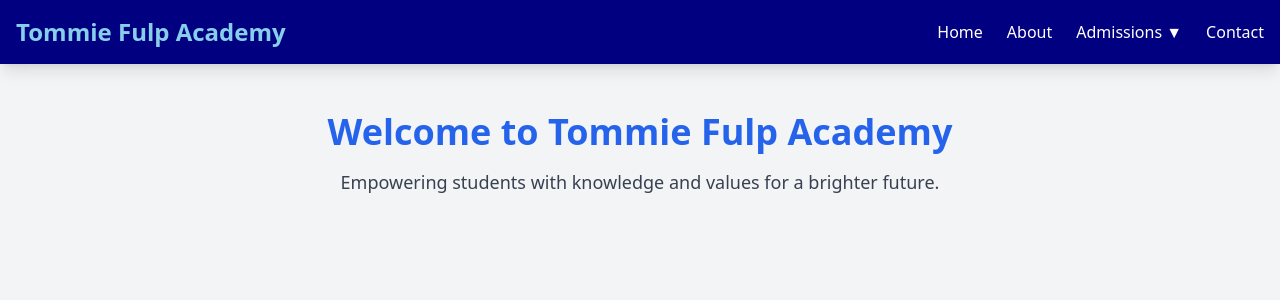
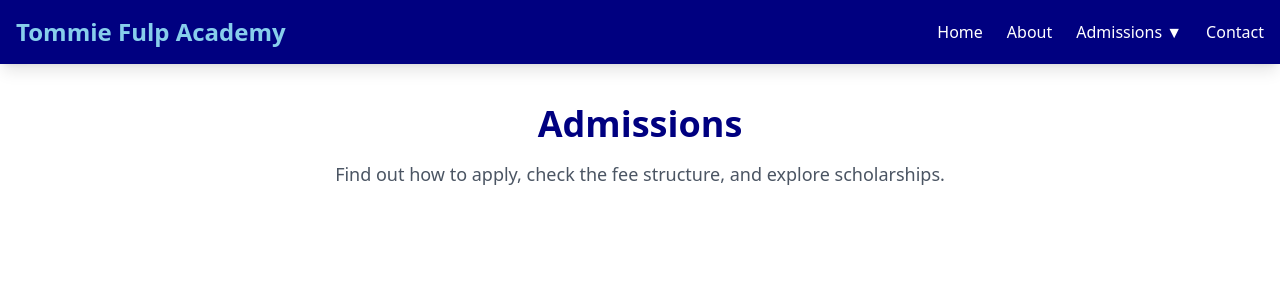
Before and after one commit to joek-yo/tommie-fulp-school-website, a React (Vite) app: page /admissions in a window 1280 px wide. Shown: the top 300 px of the page. Built offline with nearby package versions, Linux system fonts and the light colour scheme.

Commit message:
Set up React Router and added page components

```diff
--- a/package.json
+++ b/package.json
@@ -12,6 +12,7 @@
   "dependencies": {
     "react": "^19.0.0",
     "react-dom": "^19.0.0",
+    "react-router-dom": "^7.3.0",
     "sass": "^1.85.1",
     "tommie-fulp-school-website": "file:"
   },
--- a/src/App.jsx
+++ b/src/App.jsx
@@ -1,18 +1,23 @@
+// src/App.jsx
+
+import { BrowserRouter as Router, Routes, Route } from "react-router-dom";
 import Navbar from "./components/Navbar";
+import Home from "./pages/Home";
+import About from "./pages/About";
+import Admissions from "./pages/Admissions";
+import Contact from "./pages/Contact";
 
 function App() {
   return (
-    <div className="min-h-screen bg-gray-100">
+    <Router>
       <Navbar />
-      <main className="container mx-auto p-4 text-center">
-        <h1 className="text-4xl font-bold text-blue-600 mt-8">
-          Welcome to Tommie Fulp Academy
-        </h1>
-        <p className="text-lg text-gray-700 mt-4">
-          Empowering students with knowledge and values for a brighter future.
-        </p>
-      </main>
-    </div>
+      <Routes>
+        <Route path="/" element={<Home />} />
+        <Route path="/about" element={<About />} />
+        <Route path="/admissions" element={<Admissions />} />
+        <Route path="/contact" element={<Contact />} />
+      </Routes>
+    </Router>
   );
 }
 
--- /dev/null
+++ b/src/Pages/About.jsx
@@ -0,0 +1,12 @@
+// src/pages/About.jsx
+
+const About = () => {
+  return (
+    <div className="text-center p-10">
+      <h1 className="text-4xl font-bold text-[#000080]">About Us</h1>
+      <p className="mt-4 text-lg text-gray-600">Learn more about our school, mission, and values.</p>
+    </div>
+  );
+};
+
+export default About;
--- /dev/null
+++ b/src/Pages/Admissions.jsx
@@ -0,0 +1,12 @@
+// src/pages/Admissions.jsx
+
+const Admissions = () => {
+  return (
+    <div className="text-center p-10">
+      <h1 className="text-4xl font-bold text-[#000080]">Admissions</h1>
+      <p className="mt-4 text-lg text-gray-600">Find out how to apply, check the fee structure, and explore scholarships.</p>
+    </div>
+  );
+};
+
+export default Admissions;
--- /dev/null
+++ b/src/Pages/Contact.jsx
@@ -0,0 +1,12 @@
+// src/pages/Admissions.jsx
+
+const Contact = () => {
+  return (
+    <div className="text-center p-10">
+      <h1 className="text-4xl font-bold text-[#000080]">Contact Us</h1>
+      <p className="mt-4 text-lg text-gray-600">Get in touch with us for inquiries.</p>
+    </div>
+  );
+};
+
+export default Contact;
--- /dev/null
+++ b/src/Pages/Home.jsx
@@ -0,0 +1,12 @@
+// src/pages/Home.jsx
+
+const Home = () => {
+  return (
+    <div className="text-center p-10">
+      <h1 className="text-4xl font-bold text-[#000080]">Welcome to Tommie Fulp Academy</h1>
+      <p className="mt-4 text-lg text-gray-600">Providing quality education with excellence.</p>
+    </div>
+  );
+};
+
+export default Home;
--- a/src/components/Navbar.jsx
+++ b/src/components/Navbar.jsx
@@ -1,5 +1,6 @@
-// Navbar.jsx - Updated with Sky Blue & Navy Blue Theme
+// Navbar.jsx - Updated with Sky Blue & Navy Blue Theme & React Router Links
 import { useState } from "react";
+import { Link } from "react-router-dom";
 
 const Navbar = () => {
   const [isOpen, setIsOpen] = useState(false);
@@ -13,8 +14,8 @@ const Navbar = () => {
 
         {/* Desktop Menu */}
         <ul className="hidden md:flex space-x-6">
-          <li><a href="#" className="hover:text-[#87CEEB]">Home</a></li>
-          <li><a href="#" className="hover:text-[#87CEEB]">About</a></li>
+          <li><Link to="/" className="hover:text-[#87CEEB]">Home</Link></li>
+          <li><Link to="/about" className="hover:text-[#87CEEB]">About</Link></li>
 
           {/* Dropdown for Admissions */}
           <li className="relative">
@@ -28,19 +29,19 @@ const Navbar = () => {
             {isDropdownOpen && (
               <ul className="absolute left-0 mt-2 w-40 bg-white text-black shadow-lg rounded-lg overflow-hidden">
                 <li className="p-2 hover:bg-[#87CEEB] hover:text-white">
-                  <a href="#">Apply Now</a>
+                  <Link to="/apply">Apply Now</Link>
                 </li>
                 <li className="p-2 hover:bg-[#87CEEB] hover:text-white">
-                  <a href="#">Fee Structure</a>
+                  <Link to="/fees">Fee Structure</Link>
                 </li>
                 <li className="p-2 hover:bg-[#87CEEB] hover:text-white">
-                  <a href="#">Scholarships</a>
+                  <Link to="/scholarships">Scholarships</Link>
                 </li>
               </ul>
             )}
           </li>
 
-          <li><a href="#" className="hover:text-[#87CEEB]">Contact</a></li>
+          <li><Link to="/contact" className="hover:text-[#87CEEB]">Contact</Link></li>
         </ul>
 
         {/* Mobile Menu Button */}
@@ -59,8 +60,8 @@ const Navbar = () => {
         } overflow-hidden transition-all duration-300 md:hidden`}
       >
         <ul className="flex flex-col space-y-2 mt-2 bg-[#000080] p-4"> {/* Navy Blue */}
-          <li><a href="#" className="block p-2 hover:bg-[#87CEEB] hover:text-white">Home</a></li>
-          <li><a href="#" className="block p-2 hover:bg-[#87CEEB] hover:text-white">About</a></li>
+          <li><Link to="/" className="block p-2 hover:bg-[#87CEEB] hover:text-white">Home</Link></li>
+          <li><Link to="/about" className="block p-2 hover:bg-[#87CEEB] hover:text-white">About</Link></li>
 
           {/* Mobile Dropdown */}
           <li className="relative">
@@ -73,14 +74,14 @@ const Navbar = () => {
 
             {isDropdownOpen && (
               <ul className="mt-1 bg-white text-black shadow-lg rounded-lg">
-                <li className="p-2 hover:bg-[#87CEEB] hover:text-white"><a href="#">Apply Now</a></li>
-                <li className="p-2 hover:bg-[#87CEEB] hover:text-white"><a href="#">Fee Structure</a></li>
-                <li className="p-2 hover:bg-[#87CEEB] hover:text-white"><a href="#">Scholarships</a></li>
+                <li className="p-2 hover:bg-[#87CEEB] hover:text-white"><Link to="/apply">Apply Now</Link></li>
+                <li className="p-2 hover:bg-[#87CEEB] hover:text-white"><Link to="/fees">Fee Structure</Link></li>
+                <li className="p-2 hover:bg-[#87CEEB] hover:text-white"><Link to="/scholarships">Scholarships</Link></li>
               </ul>
             )}
           </li>
 
-          <li><a href="#" className="block p-2 hover:bg-[#87CEEB] hover:text-white">Contact</a></li>
+          <li><Link to="/contact" className="block p-2 hover:bg-[#87CEEB] hover:text-white">Contact</Link></li>
         </ul>
       </div>
     </nav>
```
Also changed, not shown: 1 other file (tests, documents, lock files or other folders).
